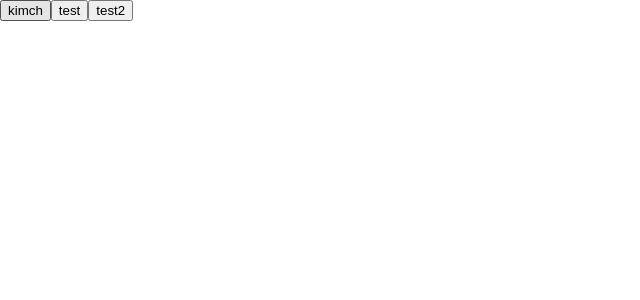
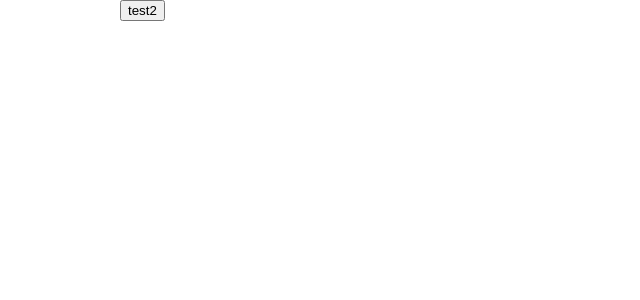
Before and after one commit to my0990/kimch, a React (Create React App) app: page /start in a window 1280 px wide. Shown: the top 300 px of the page, without its empty margins (0-640 px from the left). Built offline with nearby package versions, Linux system fonts and the light colour scheme.

Commit message:
220713 #2

```diff
--- a/src/App.js
+++ b/src/App.js
@@ -3,13 +3,14 @@ import './App.css';
 import {Route, Routes } from 'react-router-dom';
 import KimchContainer from './components/KimchContainer';
 import DisplayContainer from './components/displayContainer';
+import {useState} from 'react';
 
 function App() {
-
+  const [value,setValue] = useState("");
   return (
     <Routes>
-      <Route path="/" element={<KimchContainer />} />
-      <Route path="/start" element={<DisplayContainer />} />
+      <Route path="/" element={<KimchContainer value={value} setValue={setValue}/>} />
+      <Route path="/start" element={<DisplayContainer value={value}/>} />
     </Routes>
   );
 }
--- a/src/components/KimchContainer.js
+++ b/src/components/KimchContainer.js
@@ -25,10 +25,10 @@ const Container = styled.div`
     }
 `
 
-const KimchContainer = () => {
+const KimchContainer = ( {value, setValue}) => {
     const [isCheckClicked,setIsCheckClicked] = useState(false);
 
-    const [value,setValue] = useState("");
+    // const [value,setValue] = useState("");
     const onSubmit = (e) => {
         e.preventDefault();
         setIsCheckClicked(true);
--- a/src/components/displayContainer.js
+++ b/src/components/displayContainer.js
@@ -12,7 +12,7 @@ const Container = styled.div`
 // 색깔 17개
 const colorArr = ['black','red','purple','fuchsia','green','navy','brown','fuchsia','olive','gray','maroon','darkgreen','indigo','tomato','skyblue']
 
-let tempText = "Lorem ipsum dolor sit amet, consectetur adipiscing elit, sed do eiusmod tempor incididunt ut labore et dolore magna aliqua. Ut enim ad minim veniam, quis nostrud exercitation ullamco laboris nisi ut aliquip ex ea commodo consequat. Duis aute irure dolor in reprehenderit in voluptate velit esse cillum dolore eu fugiat nulla pariatur. Excepteur sint occaecat cupidatat non proident, sunt in culpa qui officia deserunt mollit anim id est laborum".split(" ")
+// let tempText = "Lorem ipsum dolor sit amet, consectetur adipiscing elit, sed do eiusmod tempor incididunt ut labore et dolore magna aliqua. Ut enim ad minim veniam, quis nostrud exercitation ullamco laboris nisi ut aliquip ex ea commodo consequat. Duis aute irure dolor in reprehenderit in voluptate velit esse cillum dolore eu fugiat nulla pariatur. Excepteur sint occaecat cupidatat non proident, sunt in culpa qui officia deserunt mollit anim id est laborum".split(" ")
 
 const Item = styled.p`
     margin: 10px;
@@ -41,12 +41,15 @@ const getRandomColor = (num) => {
 
 
 
-const DisplayContainer = () => {
+const DisplayContainer = ({value}) => {
+    let tempText = value.split(" ")
+    console.log(tempText)
     const [count,setCount] = useState(0)
     const [renderText,setRenderText] = useState('')
     const [colorCount,setColorCount] = useState(0)
     const [isKimch,setIsKimch] = useState(false);
-
+    // const audio = new Audio(kimchAudio)
+    const [audio,setAudio] = useState(new Audio(kimchAudio))
     const getText = () => {
         let alt = getRandomNumber()
         const tmpArr = getRandomColor(alt)
@@ -61,7 +64,11 @@ const DisplayContainer = () => {
         console.log(renderText)
         console.log('tmpArr: ', tmpArr)
         setColorCount(0)
+        setIsKimch(false)
+        audio.pause()
+        audio.currentTime = 0
     }
+
 
     const makeColorWhite = () => {
         let tmp = [...renderText]
@@ -69,21 +76,24 @@ const DisplayContainer = () => {
         setRenderText(tmp)
         setColorCount(colorCount+1)
         if(colorCount == tmp.length-1){
-            setIsKimch(true)
-            // audio.play()
+            let temp = Math.random()
+            if(temp > 0.5){
+                setIsKimch(true)
+                audio.play()
+            } else {
+                getText()
+            }
+
         }
     }
     useEffect(()=>{
-        setTimeout(function(){
-            setIsKimch(false)
-            console.log('test')
-        },7000)
-    },[setIsKimch])
+        getText()
+    },[])
 
 
 
 
-    let audio = new Audio(kimchAudio)
+
     return(
         <Container>
             {isKimch
@@ -93,11 +103,11 @@ const DisplayContainer = () => {
                 (item) => <Item style={{color:item[1]}}>{item[0]}</Item>
             )}
 
+           {isKimch && <button onClick={getText}>next</button>}
+            <img src={isKimch ? kimch: null} />
+            {/* <button onClick={()=>{setIsKimch(!isKimch)}}>kimch</button> */}
+            {!isKimch && <button onClick={makeColorWhite}>test2</button>}
 
-            <img src={isKimch ? kimch: null} />
-            <button onClick={()=>{setIsKimch(!isKimch)}}>kimch</button>
-            <button onClick={getText}>test</button>
-            <button onClick={makeColorWhite}>test2</button>
         </Container>
     )
 }
--- a/src/index.js
+++ b/src/index.js
@@ -8,6 +8,7 @@ import { BrowserRouter } from 'react-router-dom';
 const root = ReactDOM.createRoot(document.getElementById('root'));
 root.render(
   <BrowserRouter>
+  {/* <BrowserRouter basename={process.env.PUBLIC_URL}> */}
     <App />
   </BrowserRouter>
 
```
Also changed, not shown: 1 other file (tests, documents, lock files or other folders).
